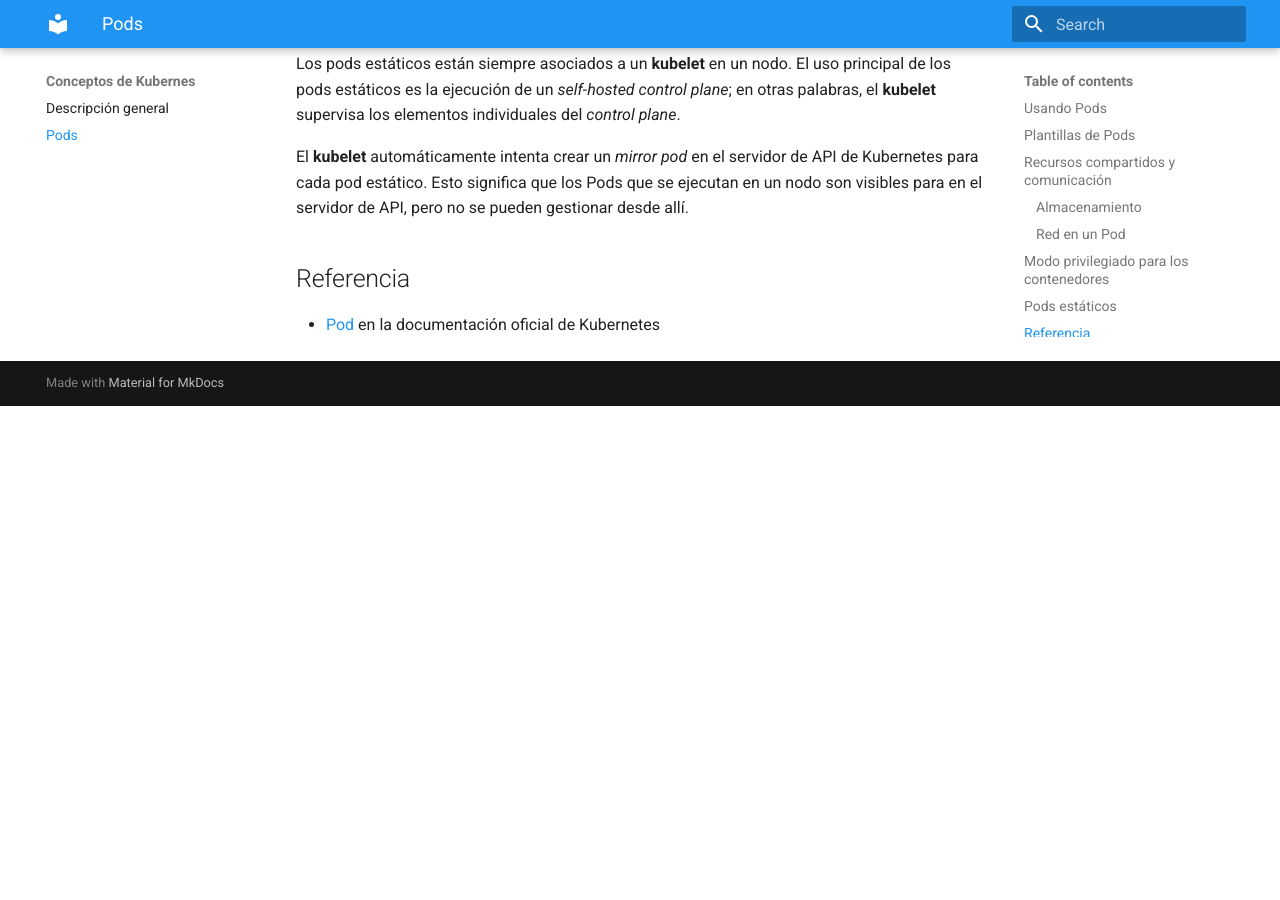
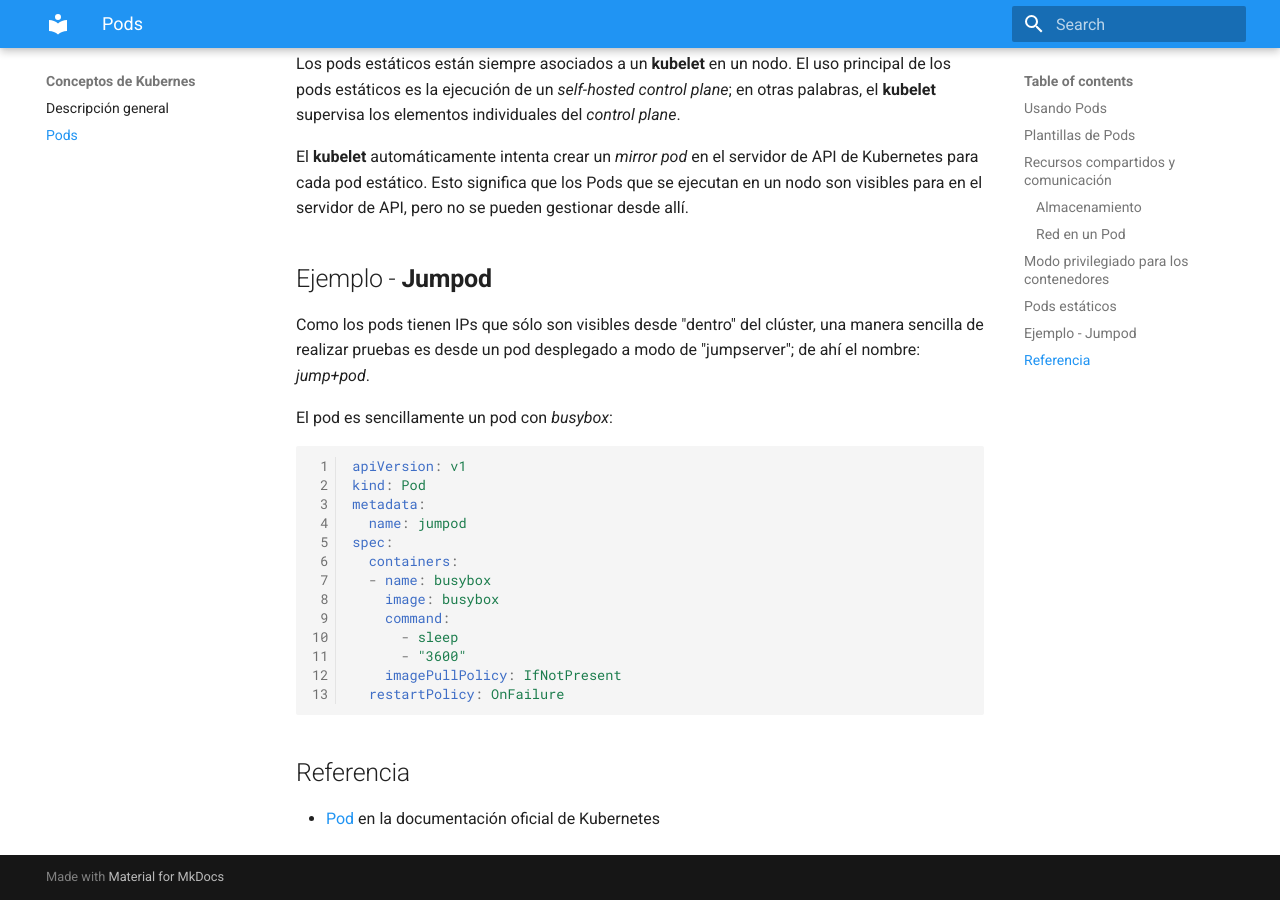
Before and after one commit to onthedock/k8s-devops, an MkDocs documentation site: the page built from docs/kubernetes/pod.md, in a window 1280 px wide and 900 px high, scrolled down 2648 px. Built offline with MkDocs 1.6.1 and Material for MkDocs 9.7.7, drawn with Linux system fonts in a browser that asks for light colours; before the commit the page ends 3054 px from its top, so only the background shows below that.

Commit message:
Pod: Ejemplo - jumpod

````diff
--- a/docs/kubernetes/pod.md
+++ b/docs/kubernetes/pod.md
@@ -83,6 +83,28 @@ Los pods estáticos están siempre asociados a un **kubelet** en un nodo. El uso
 
 El **kubelet** automáticamente intenta crear un *mirror pod* en el servidor de API de Kubernetes para cada pod estático. Esto significa que los Pods que se ejecutan en un nodo son visibles para en el servidor de API, pero no se pueden gestionar desde allí.
 
+## Ejemplo - **Jumpod**
+
+Como los pods tienen IPs que sólo son visibles desde "dentro" del clúster, una manera sencilla de realizar pruebas es desde un pod desplegado a modo de "jumpserver"; de ahí el nombre: *jump+pod*.
+
+El pod es sencillamente un pod con *busybox*:
+
+```yaml
+apiVersion: v1
+kind: Pod
+metadata:
+  name: jumpod
+spec:
+  containers:
+  - name: busybox
+    image: busybox
+    command:
+      - sleep
+      - "3600"
+    imagePullPolicy: IfNotPresent
+  restartPolicy: OnFailure
+```
+
 ## Referencia
 
 - [Pod](https://kubernetes.io/docs/concepts/workloads/pods/) en la documentación oficial de Kubernetes
````
